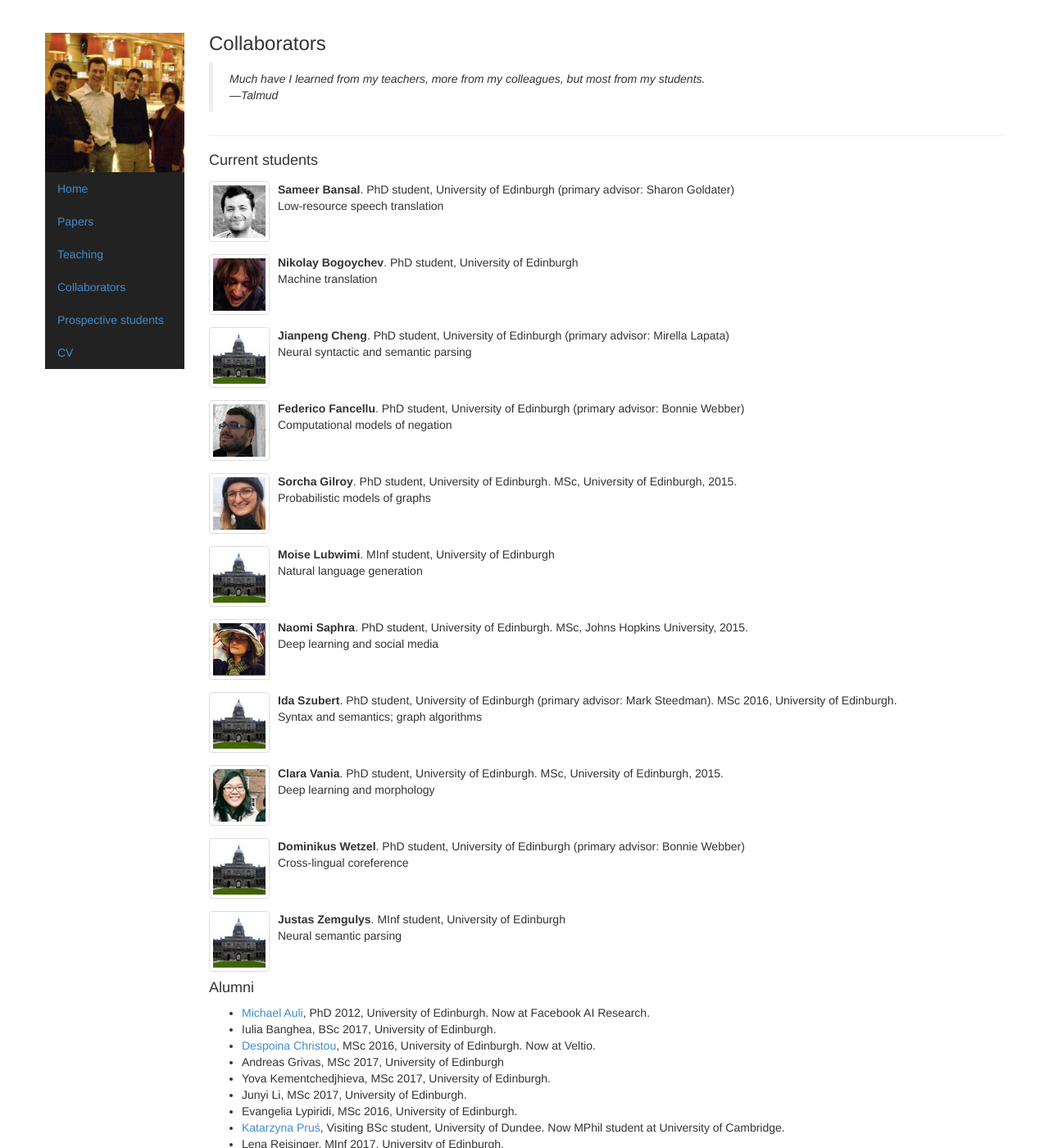
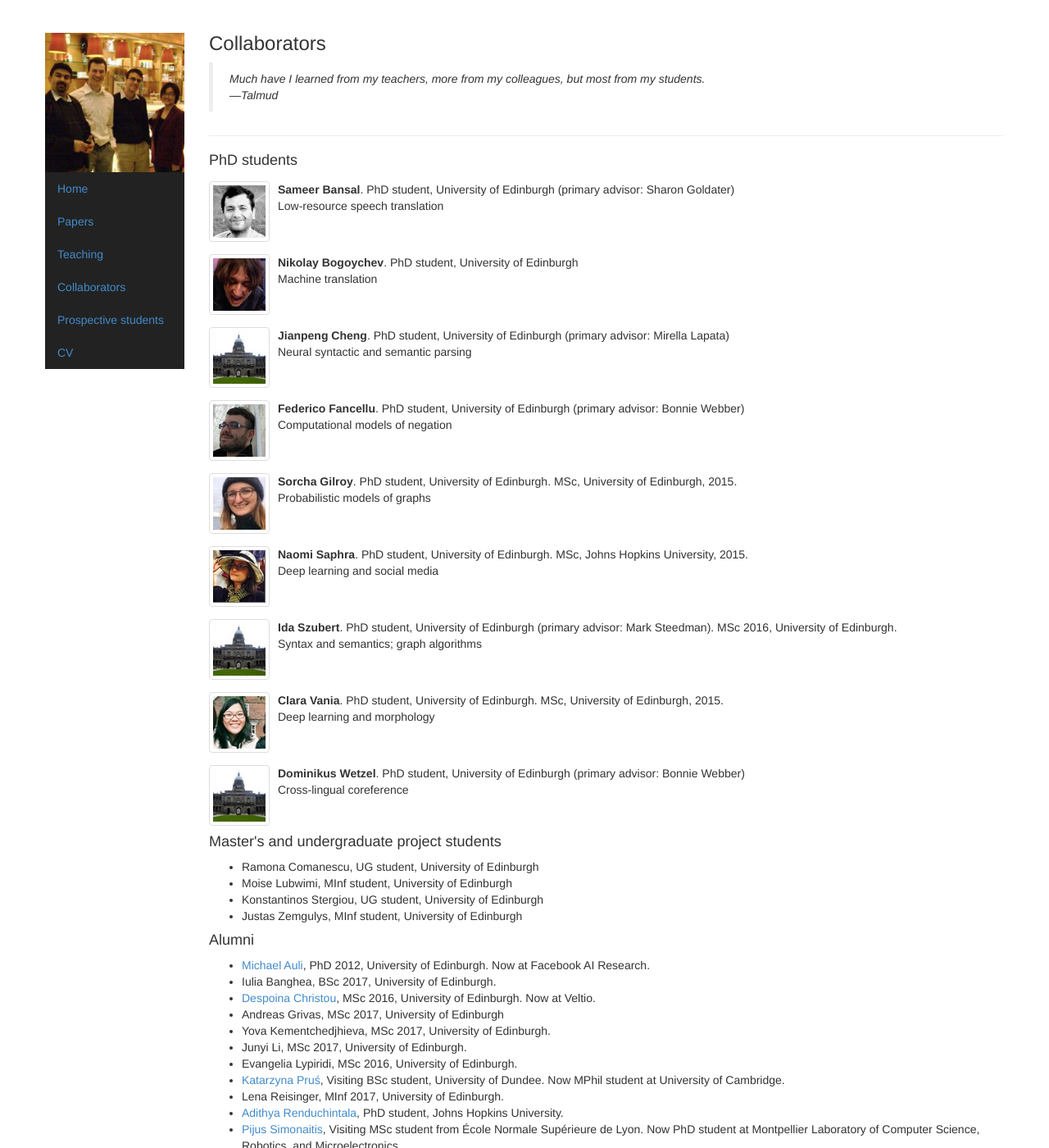
Before and after one commit to alopez/alopez.github.com, a Jekyll site: the page built from collaborators.html, in a window 1280 px wide and 1400 px high. Shown: the whole window at 82% size. Built offline with Jekyll 4.4.1, drawn with Linux system fonts in a browser that asks for light colours.

Commit message:
update group

```diff
--- a/collaborators.html
+++ b/collaborators.html
@@ -2,7 +2,7 @@
 layout: default
 title: Adam Lopez | Collaborators
 picture: athens
-students:
+phd-students:
   -
     name: Sameer Bansal
     img: sbansal
@@ -39,11 +39,6 @@ students:
     description: >
       Probabilistic models of graphs
   -
-    name: Moise Lubwimi
-    img: edi
-    tagline: MInf student, University of Edinburgh
-    description: Natural language generation
-  -
     name: Naomi Saphra
     img: nsaphra
     url: http://nsaphra.github.io/
@@ -70,11 +65,19 @@ students:
     tagline: PhD student, University of Edinburgh (primary advisor&colon; Bonnie Webber)
     description:
       Cross-lingual coreference
+project-students:
+  -
+    name: Ramona Comanescu
+    tagline: UG student, University of Edinburgh
+  -
+    name: Moise Lubwimi
+    tagline: MInf student, University of Edinburgh
+  -
+    name: Konstantinos Stergiou
+    tagline: UG student, University of Edinburgh
   -
     name: Justas Zemgulys
-    img: edi
     tagline: MInf student, University of Edinburgh
-    description: Neural semantic parsing
 former-students:
   -
     name: Michael Auli
@@ -298,8 +301,11 @@ collaborators:
 <blockquote><i>Much have I learned from my teachers, more from my colleagues, but most from my students. <br/>&mdash;Talmud</i></blockquote>
 </div>
 
-<h4>Current students</h4>
-{% include collaborator.html people=page.students show=true %}
+<h4>PhD students</h4>
+{% include collaborator.html people=page.phd-students show=true %}
+
+<h4>Master's and undergraduate project students</h4>
+{% include collaborator.html people=page.project-students show=false %}
 
 <h4>Alumni</h4>
 {% include collaborator.html people=page.former-students show=false %}
```
